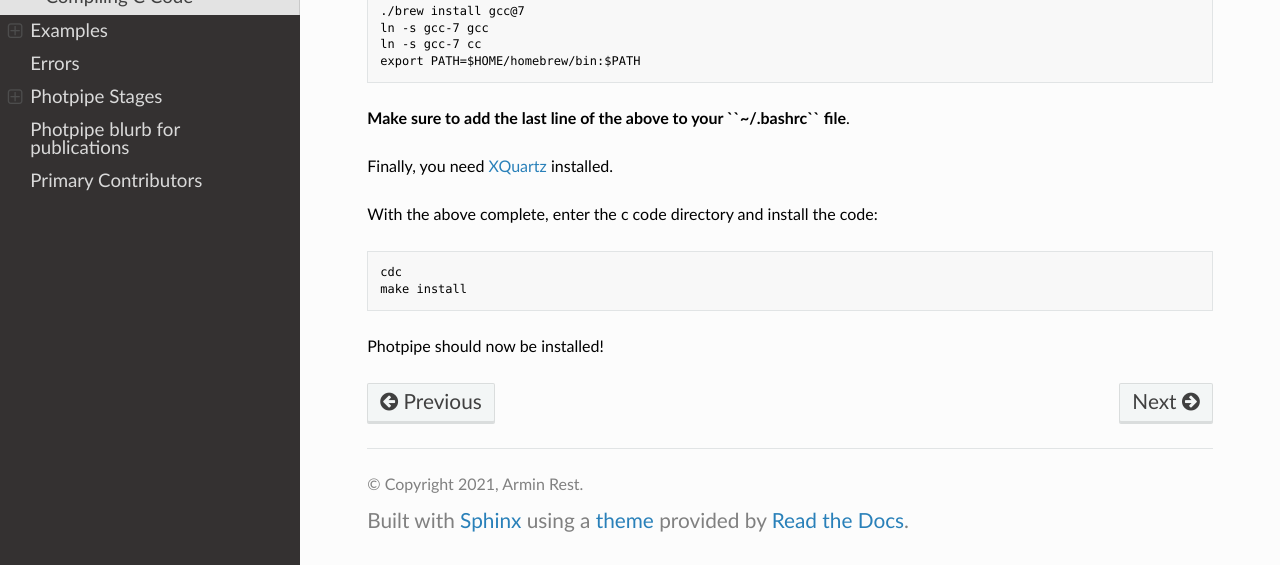
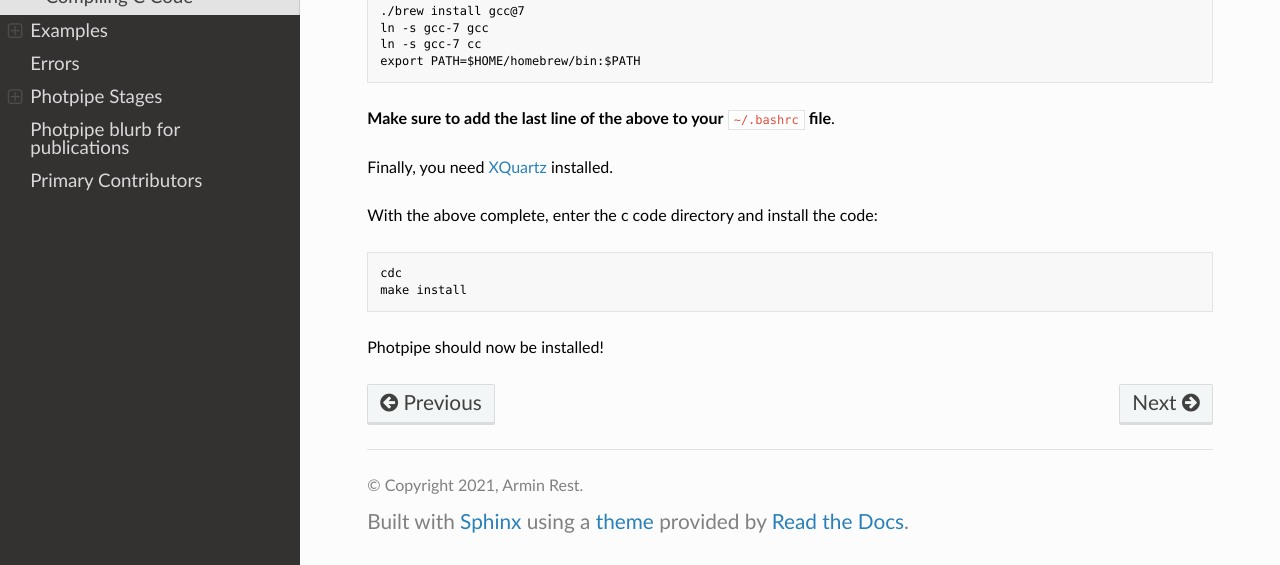
Before and after one commit to jpierel14/photpipe_docs, a Sphinx documentation site: the page built from docs/source/install.rst, in a window 1280 px wide and 900 px high, scrolled down 2875 px. Shown: the part 332-897 px from the top of the window. Built offline with Sphinx 7.4.7 and the Read the Docs theme 2.0.0, drawn with Linux system fonts in a browser that asks for light colours; the version number could not be read and is left out.

```diff
--- a/docs/source/install.rst
+++ b/docs/source/install.rst
@@ -123,7 +123,7 @@ On Mac, you can check for ``gcc`` in the same way as above. On newer systems, yo
    ln -s gcc-7 cc
    export PATH=$HOME/homebrew/bin:$PATH
 
-**Make sure to add the last line of the above to your ``~/.bashrc`` file**.
+**Make sure to add the last line of the above to your** ``~/.bashrc`` **file**.
 
 Finally, you need `XQuartz <https://www.xquartz.org/>`_ installed.
 
```
